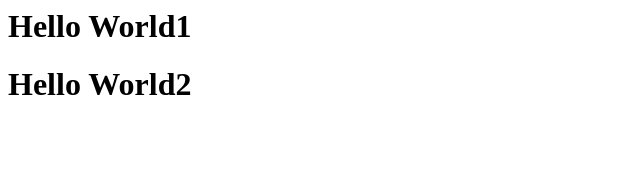
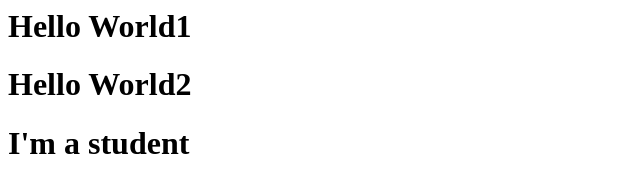
Before and after one commit to yoonseocho/git_test, a plain HTML site: page index.html in a window 1280 px wide. Shown: the whole page, without its empty margins (0-640 px from the left). Drawn offline with Linux system fonts and the light colour scheme.

Commit message:
student1 first commit

```diff
--- a/index.html
+++ b/index.html
@@ -6,5 +6,6 @@
     <body>
         <h1>Hello World1</h1>
         <h1>Hello World2</h1>
+        <h1>I'm a student</h1>
     </body>
 </html>
```
